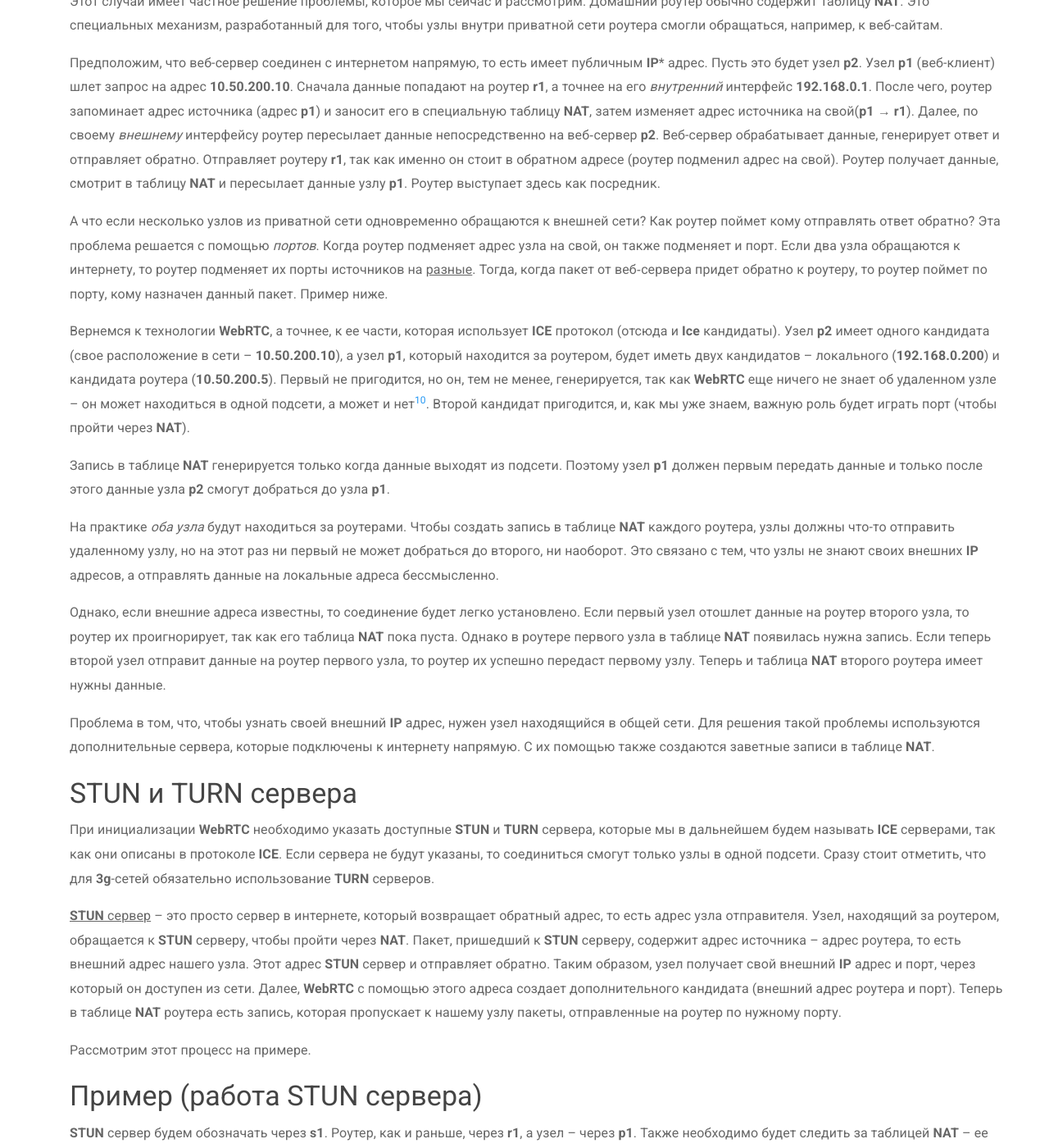
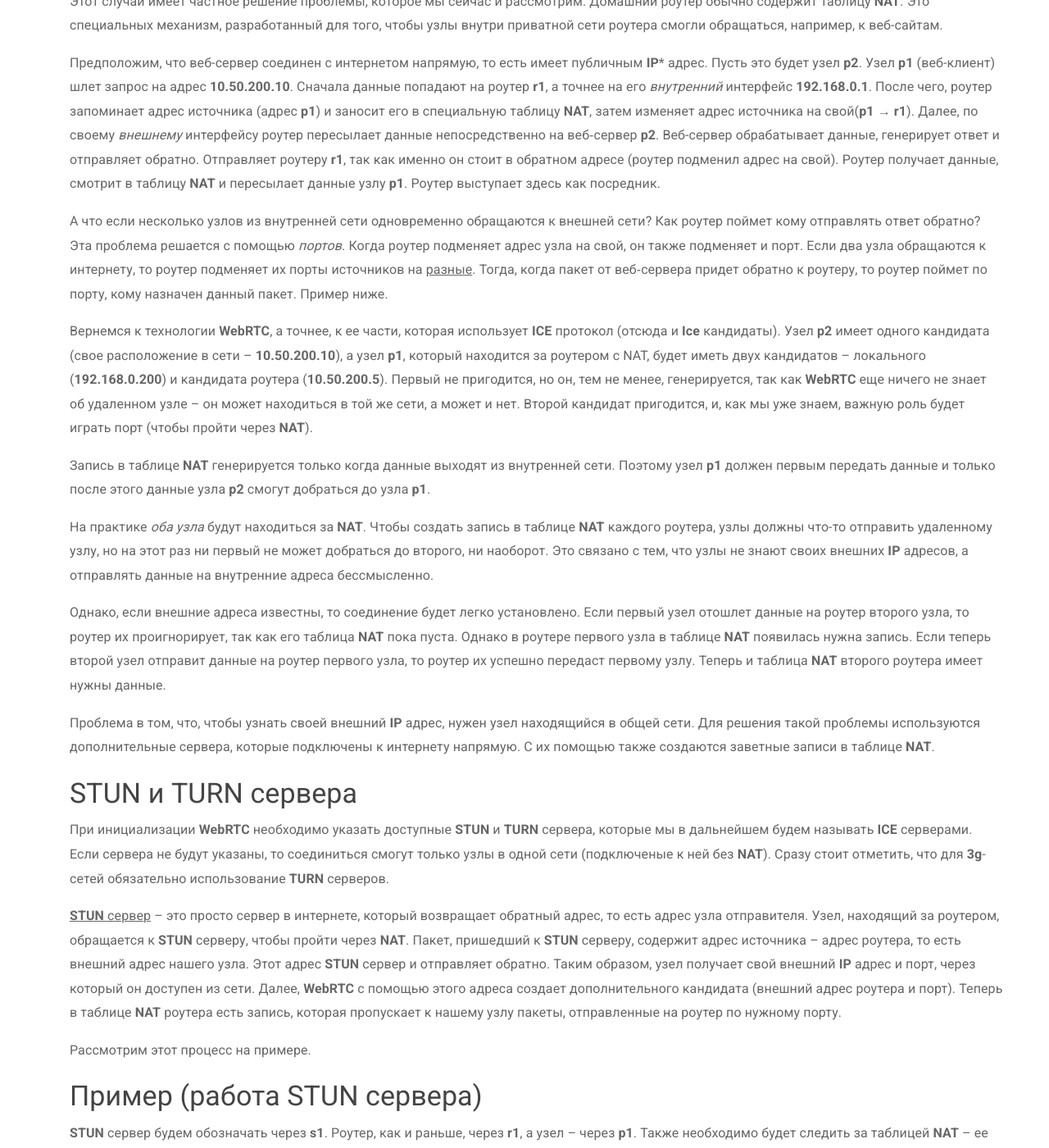
Before and after one commit to forasoft/forasoft.github.io, a Jekyll site: the page built from _posts/2015-10-31-webrtc-in-plain-russian.md, in a window 1280 px wide and 1400 px high, scrolled down 10525 px. Shown: the whole window at 82% size. Built offline with Jekyll 4.4.1, drawn with Linux system fonts in a browser that asks for light colours; nearby versions of some CDN libraries; comment, search, counter and statistics services are not loaded; some of the changed text lies outside the part shown.

Commit message:
Simple webrtc. subnet -> private net terminology. Editing 2.

```diff
--- a/_posts/2015-10-31-webrtc-in-plain-russian.md
+++ b/_posts/2015-10-31-webrtc-in-plain-russian.md
@@ -173,15 +173,13 @@ author: kupec
 
 Предположим, что веб-сервер соединен с интернетом напрямую, то есть имеет публичным **IP*** адрес. Пусть это будет узел **p2**. Узел **p1** (веб-клиент) шлет запрос на адрес **10.50.200.10**. Сначала данные попадают на роутер **r1**, а точнее на его *внутренний* интерфейс **192.168.0.1**. После чего, роутер запоминает адрес источника (адрес **p1**) и заносит его в специальную таблицу **NAT**, затем изменяет адрес источника на свой(**p1** **→** **r1**). Далее, по своему *внешнему* интерфейсу роутер пересылает данные непосредственно на веб‑сервер **p2**. Веб-сервер обрабатывает данные, генерирует ответ и отправляет обратно. Отправляет роутеру **r1**, так как именно он стоит в обратном адресе (роутер подменил адрес на свой). Роутер получает данные, смотрит в таблицу **NAT** и пересылает данные узлу **p1**. Роутер выступает здесь как посредник.
 
-А что если несколько узлов из приватной сети одновременно обращаются к внешней сети? Как роутер поймет кому отправлять ответ обратно? Эта проблема решается с помощью *портов*. Когда роутер подменяет адрес узла на свой, он также подменяет и порт. Если два узла обращаются к интернету, то роутер подменяет их порты источников на <u>разные</u>. Тогда, когда пакет от веб‑сервера придет обратно к роутеру, то роутер поймет по порту, кому назначен данный пакет. Пример ниже.
+А что если несколько узлов из внутренней сети одновременно обращаются к внешней сети? Как роутер поймет кому отправлять ответ обратно? Эта проблема решается с помощью *портов*. Когда роутер подменяет адрес узла на свой, он также подменяет и порт. Если два узла обращаются к интернету, то роутер подменяет их порты источников на <u>разные</u>. Тогда, когда пакет от веб‑сервера придет обратно к роутеру, то роутер поймет по порту, кому назначен данный пакет. Пример ниже.
 
-Вернемся к технологии **WebRTC**, а точнее, к ее части, которая использует **ICE** протокол (отсюда и **Ice** кандидаты). Узел **p2** имеет одного кандидата (свое расположение в сети – **10.50.200.10**), а узел **p1**, который находится за роутером, будет иметь двух кандидатов – локального (**192.168.0.200**) и кандидата роутера (**10.50.200.5**). Первый не пригодится, но он, тем не менее, генерируется, так как **WebRTC** еще ничего не знает об удаленном узле – он может находиться в одной подсети, а может и нет[^do_know]. Второй кандидат пригодится, и, как мы уже знаем, важную роль будет играть порт (чтобы пройти через **NAT**).
+Вернемся к технологии **WebRTC**, а точнее, к ее части, которая использует **ICE** протокол (отсюда и **Ice** кандидаты). Узел **p2** имеет одного кандидата (свое расположение в сети – **10.50.200.10**), а узел **p1**, который находится за роутером с NAT, будет иметь двух кандидатов – локального (**192.168.0.200**) и кандидата роутера (**10.50.200.5**). Первый не пригодится, но он, тем не менее, генерируется, так как **WebRTC** еще ничего не знает об удаленном узле – он может находиться в той же сети, а может и нет. Второй кандидат пригодится, и, как мы уже знаем, важную роль будет играть порт (чтобы пройти через **NAT**).
 
-[^do_know]: На самом деле, конечно же, знает, исходя из масок подсетей. Но реализация **WebRTC** не может заранее знать, какой из путей недоступен.
+Запись в таблице **NAT** генерируется только когда данные выходят из внутренней сети. Поэтому узел **p1** должен первым передать данные и только после этого данные узла **p2** смогут добраться до узла **p1**.
 
-Запись в таблице **NAT** генерируется только когда данные выходят из подсети. Поэтому узел **p1** должен первым передать данные и только после этого данные узла **p2** смогут добраться до узла **p1**.
-
-На практике *оба узла* будут находиться за роутерами. Чтобы создать запись в таблице **NAT** каждого роутера, узлы должны что-то отправить удаленному узлу, но на этот раз ни первый не может добраться до второго, ни наоборот. Это связано с тем, что узлы не знают своих внешних **IP** адресов, а отправлять данные на локальные адреса бессмысленно.
+На практике *оба узла* будут находиться за **NAT**. Чтобы создать запись в таблице **NAT** каждого роутера, узлы должны что-то отправить удаленному узлу, но на этот раз ни первый не может добраться до второго, ни наоборот. Это связано с тем, что узлы не знают своих внешних **IP** адресов, а отправлять данные на внутренние адреса бессмысленно.
 
 Однако, если внешние адреса известны, то соединение будет легко установлено. Если первый узел отошлет данные на роутер второго узла, то роутер их проигнорирует, так как его таблица **NAT** пока пуста. Однако в роутере первого узла в таблице **NAT** появилась нужна запись. Если теперь второй узел отправит данные на роутер первого узла, то роутер их успешно передаст первому узлу. Теперь и таблица **NAT** второго роутера имеет нужны данные.
 
@@ -189,7 +187,7 @@ author: kupec
 
 ### STUN и TURN сервера ###
 
-При инициализации **WebRTC** необходимо указать доступные **STUN** и **TURN** сервера, которые мы в дальнейшем будем называть **ICE** серверами, так как они описаны в протоколе **ICE**. Если сервера не будут указаны, то соединиться смогут только узлы в одной подсети. Сразу стоит отметить, что для **3g**-сетей обязательно использование **TURN** серверов.
+При инициализации **WebRTC** необходимо указать доступные **STUN** и **TURN** сервера, которые мы в дальнейшем будем называть **ICE** серверами. Если сервера не будут указаны, то соединиться смогут только узлы в одной сети (подключеные к ней без **NAT**). Сразу стоит отметить, что для **3g**-сетей обязательно использование **TURN** серверов.
 
 **<u>STUN</u>**<u> сервер</u> – это просто сервер в интернете, который возвращает обратный адрес, то есть адрес узла отправителя. Узел, находящий за роутером, обращается к **STUN** серверу, чтобы пройти через **NAT**. Пакет, пришедший к **STUN** серверу, содержит адрес источника – адрес роутера, то есть внешний адрес нашего узла. Этот адрес **STUN** сервер и отправляет обратно. Таким образом, узел получает свой внешний **IP** адрес и порт, через который он доступен из сети. Далее, **WebRTC** с помощью этого адреса создает дополнительного кандидата (внешний адрес роутера и порт). Теперь в таблице **NAT** роутера есть запись, которая пропускает к нашему узлу пакеты, отправленные на роутер по нужному порту.
 
@@ -207,7 +205,7 @@ author: kupec
 
 *Таблица 1: Пустая таблица NAT*
 
-В таблице 4 столбца. Она задает отображение первых двух столбцов на два последних, то есть каждой паре (**IP**, **PORT**), которая адресует узел в подсети, сопоставляется пара (**IP**, **PORT**) из внешней сети.
+В таблице 4 столбца. Она задает отображение первых двух столбцов на два последних, то есть каждой паре (**IP**, **PORT**), которая адресует узел во внутренней приватной сети, сопоставляется пара (**IP**, **PORT**) из внешней публичной сети.
 
 Узел **p1** отправляет пакет узлу **s1** (**STUN** серверу). Ниже в таблице указаны четыре интересующие нас поля в заголовке транспортного пакета (**TCP** или **UDP**) – **IP** и **PORT** источника и приемника. Пусть адреса будут такими:
 
@@ -217,7 +215,7 @@ author: kupec
 
 *Таблица 2: Заголовок пакета*
 
-Узел **p1** отправляет этот пакет роутеру **r1** (не важно каким образом, в разных подсетях могут быть использованы разные технологии, но главное, что все они следуют неким общим правилам – протоколам). Роутеру необходимо сделать подмену адреса источника **Src IP**, так как указанный в пакете адрес заведомо не подойдет для внешней подсети, более того, адреса из такого диапазона зарезервированы, и ни один адрес в интернете не имеет такого адреса. Роутер делает подмену в пакете и создает новую запись в своей таблице **r1\_nat**. Для этого ему нужно придумать номер порта. Напомним, что, так как несколько узлов внутри подсети могут обращаться к внешней сети, то в таблице **NAT** должна храниться дополнительная информация, чтобы роутер смог определить, кому из этих нескольких узлов предназначается обратный пакет от сервера. Пусть роутер придумал порт **888**.
+Узел **p1** отправляет этот пакет роутеру **r1** (не важно каким образом, в разных подсетях могут быть использованы разные технологии). Роутеру необходимо сделать подмену адреса источника **Src IP**, так как указанный в пакете адрес заведомо не подойдет для внешней подсети, более того, адреса из такого диапазона зарезервированы, и ни один адрес в интернете не имеет такого адреса. Роутер делает подмену в пакете и создает новую запись в своей таблице **r1\_nat**. Для этого ему нужно придумать номер порта. Напомним, что, так как несколько узлов внутри подсети могут обращаться к внешней сети, то в таблице **NAT** должна храниться дополнительная информация, чтобы роутер смог определить, кому из этих нескольких узлов предназначается обратный пакет от сервера. Пусть роутер придумал порт **888**.
 
 Измененный заголовок пакета:
 
@@ -249,7 +247,7 @@ author: kupec
 
 *Таблица 5: STUN сервер получил пакет*
 
-Итого, **STUN** сервер знает, что ему пришел пакет от адреса **10.50.200.5:888**. Теперь этот адрес сервер отправляет обратно. Здесь стоит остановиться и еще раз посмотреть, что мы только что рассматривали. Таблицы, приведенные выше – это кусочек из *заголовка* пакета, вовсе не из его *содержимого*. О содержимом мы не говорили, так как это не столь важно -- оно как-то описывается в протоколе **ICE**. Теперь же мы будем рассматривать помимо заголовка еще и содержимое. Оно будет простым и содержать адрес роутера – **10.50.200.5:888**, хотя взяли мы его из *заголовка* пакета. Такое делается не часто, обычно протоколам не важна информация об адресах узлов, важно лишь, чтобы пакеты доставлялись по назначению. Здесь же мы рассматриваем протокол, который устанавливает путь между двумя узлами.
+Итого, **STUN** сервер знает, что ему пришел пакет от адреса **10.50.200.5:888**. Теперь этот адрес сервер отправляет обратно. Здесь стоит остановиться и еще раз посмотреть, что мы только что рассматривали. Таблицы, приведенные выше – это кусочек из *заголовка* пакета, вовсе не из его *содержимого*. О содержимом мы не говорили, так как это не столь важно -- оно как-то описывается в протоколе **STUN**. Теперь же мы будем рассматривать помимо заголовка еще и содержимое. Оно будет простым и содержать адрес роутера – **10.50.200.5:888**, хотя взяли мы его из *заголовка* пакета. Такое делается не часто, обычно протоколам не важна информация об адресах узлов, важно лишь, чтобы пакеты доставлялись по назначению. Здесь же мы рассматриваем протокол, который устанавливает путь между двумя узлами.
 
 Итак, теперь у нас появляется второй пакет, который идет в обратном направлении:
 
@@ -312,7 +310,17 @@ author: kupec
 
 Между узлом и сервером может стоять не один роутер, а несколько. В таком случае узел получит адрес того роутера, который является первым выходящим в ту же сеть, что и сервер. Иными словами, получим адрес роутера, подключенного к **STUN** серверу. Для **p2p** коммуникации это как раз то, что нам нужно, если не забыть тот факт, что в каждом роутере добавится необходимая нам строчка в таблицу **NAT**. Поэтому обратный путь будет вновь так же гладок.
 
-**TURN** сервер – это более улучшенный **STUN** сервер. Отсюда сразу следует извлечь, что любой **TURN** сервер может работать и как **STUN** сервер. Однако, есть и преимущества. Одно из них – это дотошность. Если соединение через **UDP** протокол не даст пользы, то **TURN** сервер автоматически перейдет в режим **TCP** коммуникации, а если **p2p** коммуникация вообще не возможна (как например, в **3g** сетях), то сервер переходит в режим ретранслятора (**relay**), то есть работает как посредник. Разумеется, ни о каком **p2p** тогда речь не идет, но за рамками механизма **ICE** узлы думают, что общаются напрямую.
+**TURN** сервер – это более улучшенный **STUN** сервер. Отсюда сразу следует извлечь, что любой **TURN** сервер может работать и как **STUN** сервер. Однако, есть и преимущества. Если **p2p** коммуникация не возможна (как например, в **3g** сетях), то сервер переходит в режим ретранслятора (**relay**), то есть работает как посредник. Разумеется, ни о каком **p2p** тогда речь не идет, но за рамками механизма **ICE** узлы думают, что общаются напрямую.
+
+В каких случаях необходим **TURN** сервер?
+Почему не хватает **STUN** сервера?
+Дело в том, что существует несколько разновидностей **NAT**.
+Они одинаково подменяют **IP** адрес и порт, однако в некоторые из них встроена дополнительная защита от "фальсификации".
+Например, в *симметричной* таблице **NAT** сохраняются еще 2 параметра - **IP** и порт удаленного узла.
+Пакет из внешней сети проходит через **NAT** во внутреннюю сеть только в том случае, если адрес  и порт источника совпадают с записанными в таблице.
+Поэтому фокус со **STUN** сервером не удается - таблица **NAT** хранит адрес и порт **STUN** сервера и, когда роутер получает пакет от **WebRTC** собеседника, он его отбрасывает, так как он "фальсифицирован". Он пришел не от **STUN** сервера.
+
+Таким образом **TURN** сервер нужен в том случае, когда оба собеседника находятся за *симметричным* **NAT** (каждый за своим).
 
 ### Краткая сводка ###
 
```
